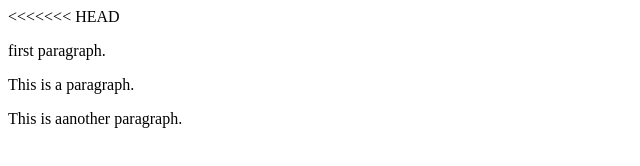
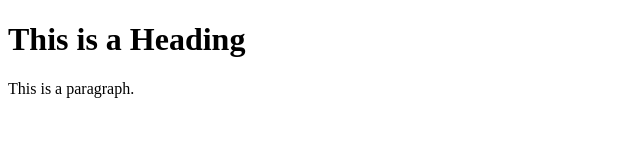
Before and after one commit to jouini1311/learning-git, a plain HTML site: page index.html in a window 1280 px wide. Shown: the whole page, without its empty margins (0-640 px from the left). Drawn offline with Linux system fonts and the light colour scheme.

Commit message:
Update index.html

```diff
--- a/index.html
+++ b/index.html
@@ -4,9 +4,7 @@
 <title>Page Title</title>
 </head>
 <body>
-<<<<<<< HEAD
-<p> first paragraph.</p>
+<h1>This is a Heading</h1>
 <p>This is a paragraph.</p>
-<p>This is aanother  paragraph.</p>
 </body>
 </html>
```
